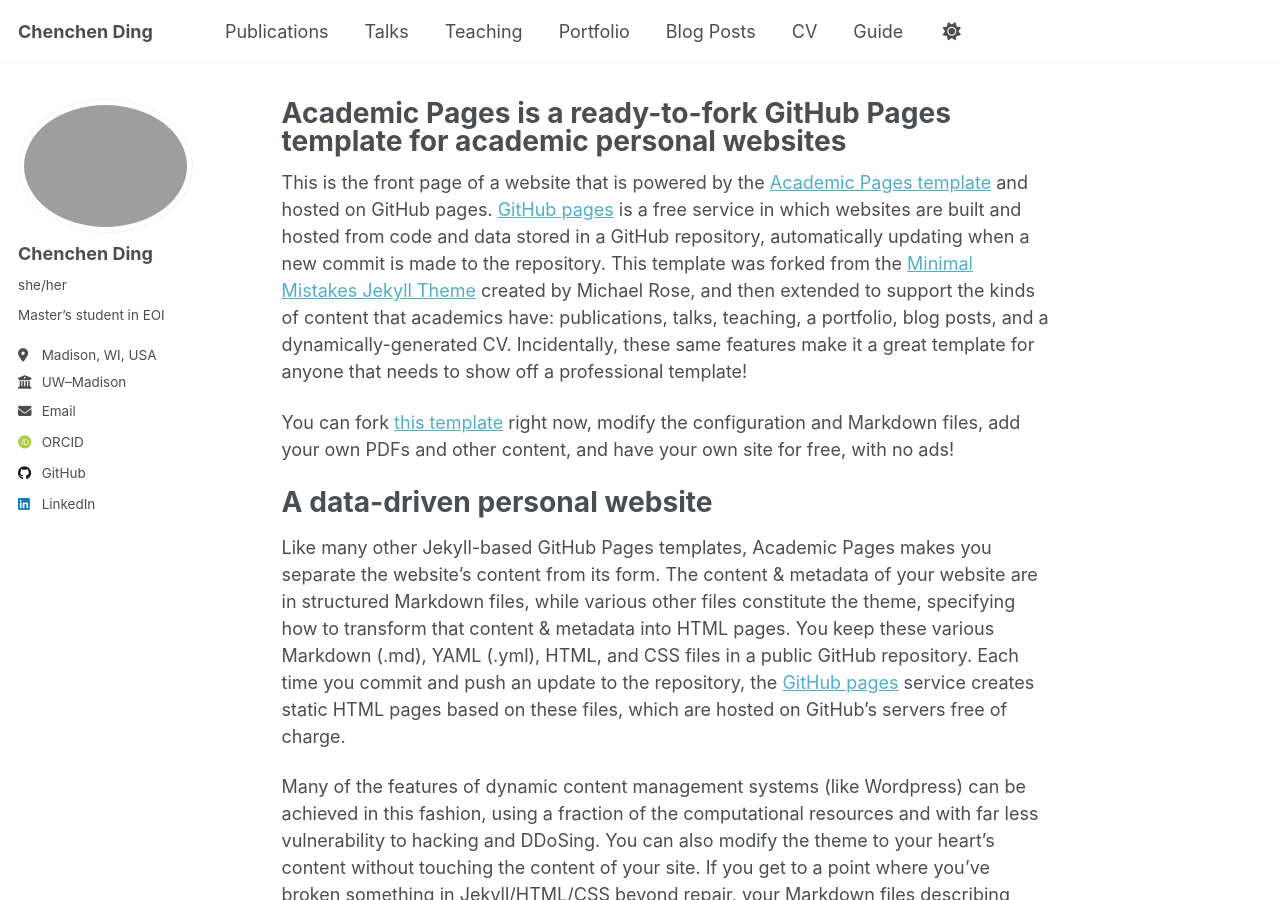
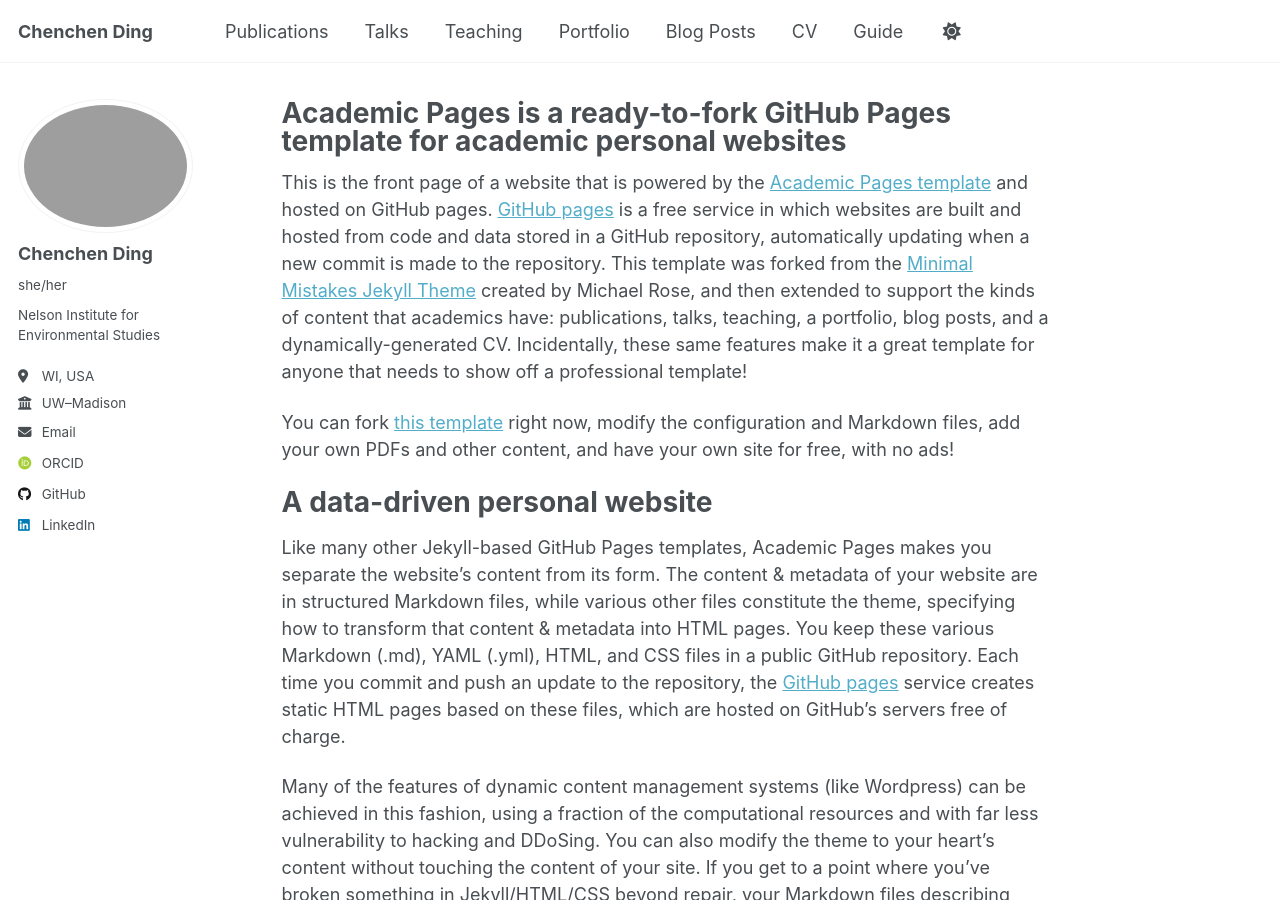
Before and after one commit to DCC0329/ChenchenDing.github.io, a Jekyll site: the page built from _pages/about.md, in a window 1280 px wide and 900 px high. Built offline with Jekyll 4.4.1, drawn with Linux system fonts in a browser that asks for light colours; some web fonts are replaced; a script that is not in the unit is left out.

Commit message:
Update _config.yml

```diff
--- a/_config.yml
+++ b/_config.yml
@@ -26,8 +26,8 @@ author:
   avatar           : "HapiGo_2025-11-18_00.24.03.png"
   name             : "Chenchen  Ding"
   pronouns         : "she/her"
-  bio              : "Master’s student in EOI"
-  location         : "Madison, WI, USA"
+  bio              : "Nelson Institute for Environmental Studies"
+  location         : "WI, USA"
   employer         : "UW–Madison"
   uri              : # URL
   email            : "cding53@wisc.edu"
```
